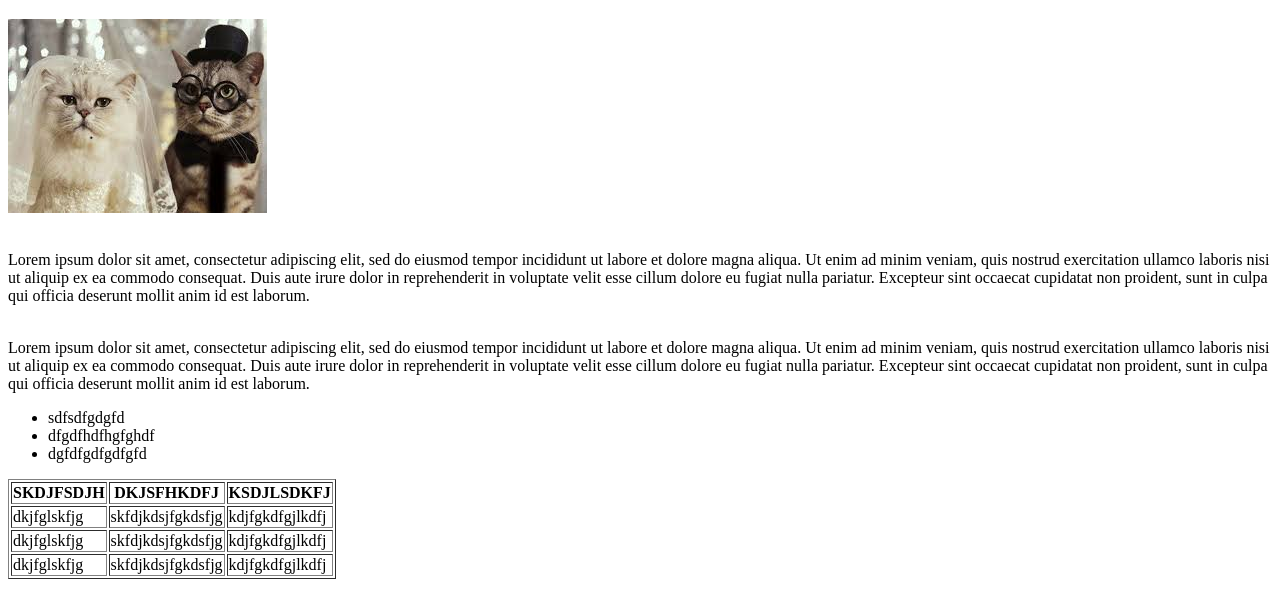
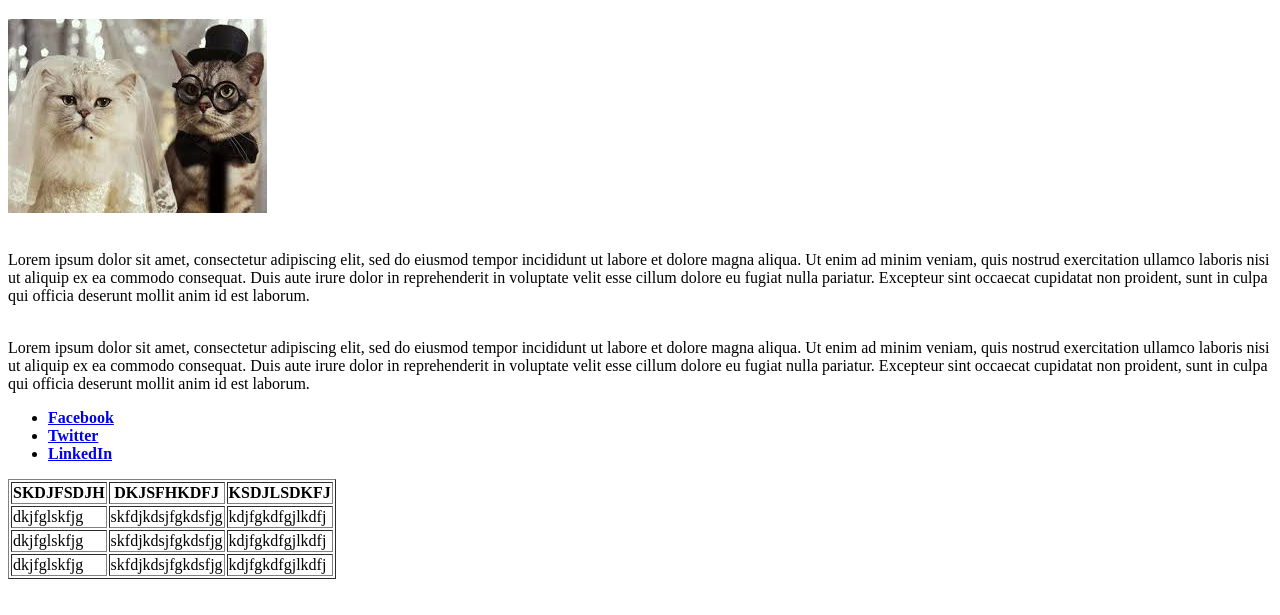
Before and after one commit to rupalimayekar/rupalimayekar.github.io, a plain HTML site: page index.html in a window 1280 px wide. Shown: the part 79-694 px from the top of the page. Drawn offline with Linux system fonts and the light colour scheme.

Commit message:
Updating page

```diff
--- a/index.html
+++ b/index.html
@@ -17,9 +17,9 @@
         Lorem ipsum dolor sit amet, consectetur adipiscing elit, sed do eiusmod tempor incididunt ut labore et dolore magna aliqua. Ut enim ad minim veniam, quis nostrud exercitation ullamco laboris nisi ut aliquip ex ea commodo consequat. Duis aute irure dolor in reprehenderit in voluptate velit esse cillum dolore eu fugiat nulla pariatur. Excepteur sint occaecat cupidatat non proident, sunt in culpa qui officia deserunt mollit anim id est laborum.
     </p>
     <ul>
-        <li>sdfsdfgdgfd</li>
-        <li>dfgdfhdfhgfghdf</li>
-        <li>dgfdfgdfgdfgfd</li>
+        <li><a href="http://facebook.com"><strong>Facebook</strong></a></li>
+        <li><a href="http://twitter.com"><strong>Twitter</strong></a></li>
+        <li><a href="http://linkedin.com"><strong>LinkedIn</strong></a></li>
         </li>
     </ul>
 
```
